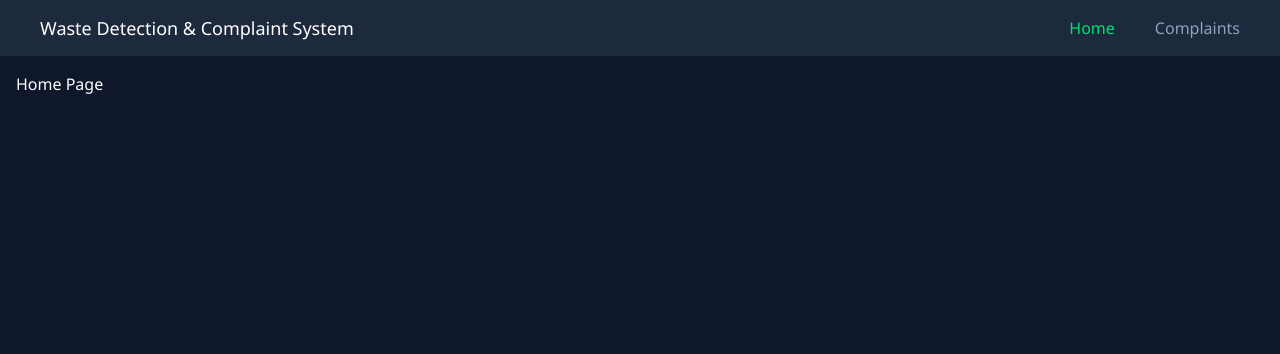
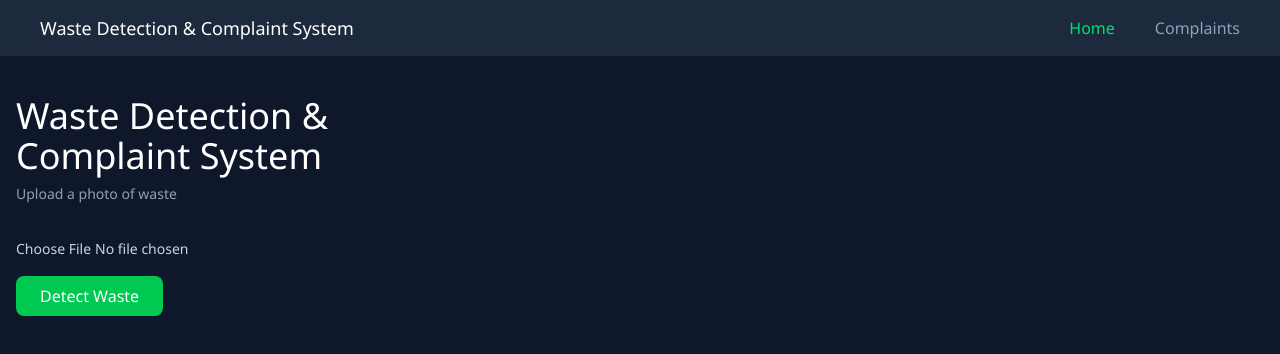
Before and after one commit to aayush-9310/waste-detection-project, a React (Vite) app in the folder client/: page / in a window 1280 px wide. Shown: the top 354 px of the page. Built offline with nearby package versions, Linux system fonts and the light colour scheme.

Commit message:
home and result page created

```diff
--- a/client/src/pages/Home.tsx
+++ b/client/src/pages/Home.tsx
@@ -1,10 +1,73 @@
 
+import { useState } from 'react'
+import { useNavigate } from 'react-router-dom'
+import { useApp } from '../context/AppContext'
 import Navbar from "../components/Navbar"
+import axios from 'axios'
+
 export default function Home(){
+    const { setResult } = useApp()
+    const navigate = useNavigate()
+
+    const [image, setImage] = useState<File | null>(null)
+    const [preview, setPreview] = useState<string | null>(null)
+    const [loading, setLoading] = useState(false)
+
+    function handleImage(e: React.ChangeEvent<HTMLInputElement>){    // event occur when the html input element changes
+        const file = e.target.files?.[0]          // when the type = 'file' in input then whether the user select one or more file --> browser always give you a list (array)
+        if(!file) return
+        setImage(file)
+        const url = URL.createObjectURL(file)     // this is the browser API that temporarily create a link for the file
+        setPreview(url)
+    }
+
+    async function handleDetect(){
+        if(!image) return
+        setLoading(true)
+
+        const formData = new FormData()
+        formData.append("file",image)
+
+        try{
+            const res = await axios.post('http://localhost:5001/predict', formData)
+            const data = res.data
+
+            // adding preview image coz preview is generated on frontend using browser Api to create image url ,to display uploading image on result page
+            setResult({...data,image : preview})
+            navigate('/result')
+        }
+        catch(e){
+            alert('May be ML server not Running')
+            console.log("error ye h : ",e)
+        }
+        finally{
+            setLoading(false)
+        }
+    }
+
     return(
         <div>
             <Navbar />
-            <p className="text-white p-4">Home Page</p>
+            <div className='max-w-md max-auto px-4 py-10'>
+                <h1 className='text-white text-4xl font-medium mb-2'>Waste Detection & Complaint System</h1>
+                <p className='text-slate-400 text-sm mb-8'>Upload a photo of waste</p>
+
+                <div className='mb-4'>
+                    <input type="file" accept="image/*" onChange={handleImage} className='text-slate-300 text-sm'/>
+                </div>
+
+                {preview && (
+                    <div>
+                        {/* object-contain makes the image fit completely in the container without getting cropped */}
+                        <img src={preview} alt="🤨" className='w-200 rounded-lg max-h-300 object-contain' />
+                    </div>
+                )}
+
+                <button onClick = {handleDetect} disabled = {!image || loading} className='bg-green-500 text-white px-6 py-2 rounded-lg'>
+                    {loading ? 'Detecting...': 'Detect Waste'}
+                </button>
+
+            </div>
         </div>
     )
 }
--- a/client/src/pages/Result.tsx
+++ b/client/src/pages/Result.tsx
@@ -1,6 +1,46 @@
+
+import { useNavigate } from "react-router-dom";
+import { useApp } from "../context/AppContext";
+import Navbar from "../components/Navbar";
 
 export default function Result(){
+    const {result} = useApp()
+    const navigate = useNavigate()
+
+    if(!result){
+        return(
+            <div>
+                <Navbar />
+                <p className="text-white p-4">No Result Found</p>
+            </div>
+        )
+    }
     return(
-        <div>Result page</div>
+        <div>
+            <Navbar />
+            <div className="max-w-md max-auto px-4 py-8">
+                <h1 className="text-white text-2xl font-medium mb-6">
+                    Detection Result
+                </h1>
+
+                <div className="bg-slate-800 rounded-lg p-4 mb-4">
+                    <p className="text-slate-400 text-sm mb-1">Waste Type</p>
+                    <p className="text-white text-lg capitalize">{result.waste_type}</p>
+                    <p className="text-slate-300 mt-1">{result.waste_conf}</p>
+                </div>
+
+                <div className="bg-slate-800 rounded-lg p-4 mb-4">
+                    <p className="text-slate-400 text-sm mb-1">Severity</p>
+                    <p className= {result.severity === 'HIGH' ? 'text-red-400 text-lg font-bold' : 'text-green-400 text-lg font-extrabold'}>{result.severity}</p>
+                    <p>{result.severity_conf}</p>
+                </div>
+
+                {result.severity === "HIGH" ? (
+                    <button className="bg-green-500 text-white px-6 py-2 rounded-lg w-full" onClick={() => navigate('/complaints')}>
+                        File a Complaint
+                    </button>
+                ): (<p className="text-slate-400"> Tips Coming soon ...</p>)}
+            </div>
+        </div>
     )
 }
```
Also changed, not shown: 1 other file (tests, documents, lock files or other folders).
